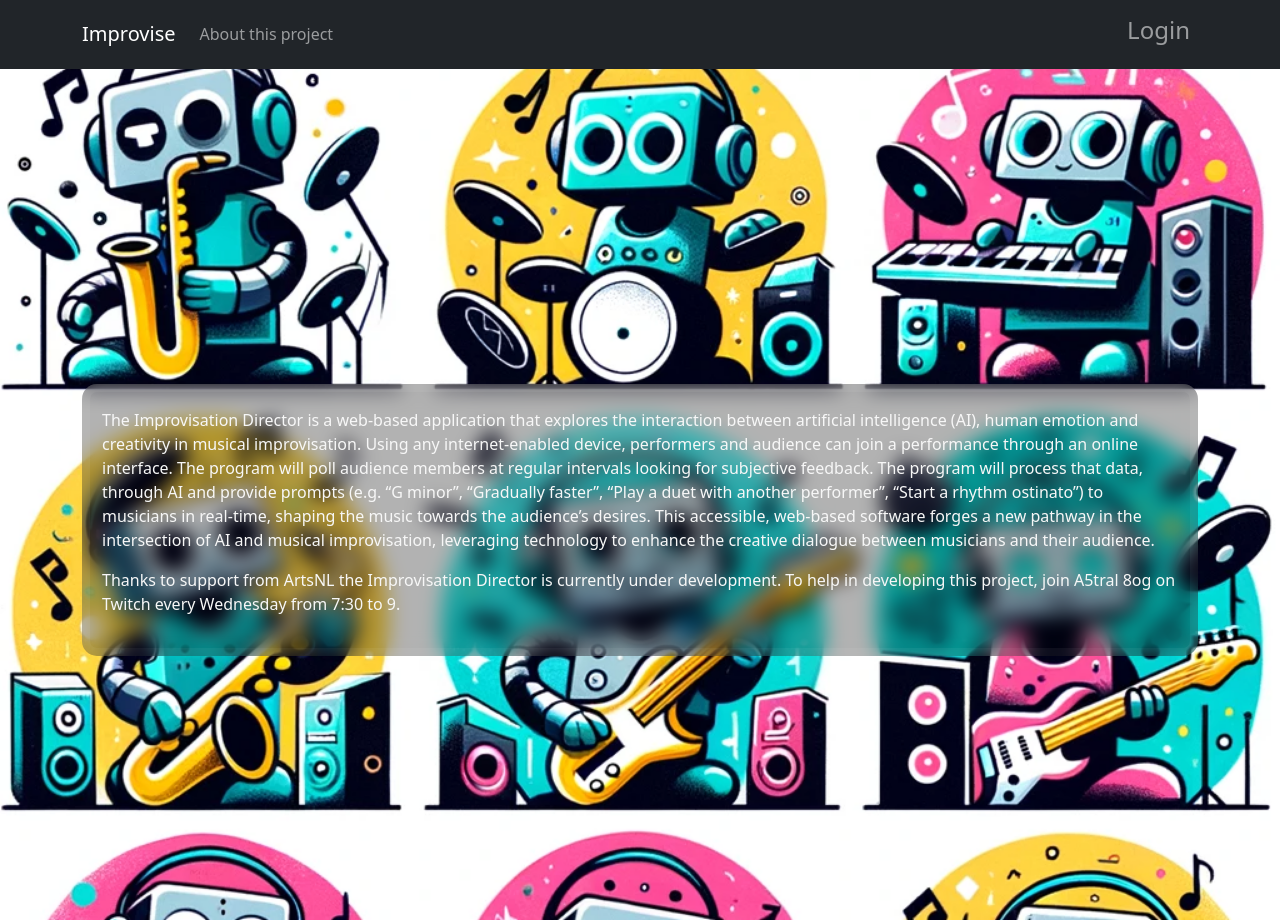
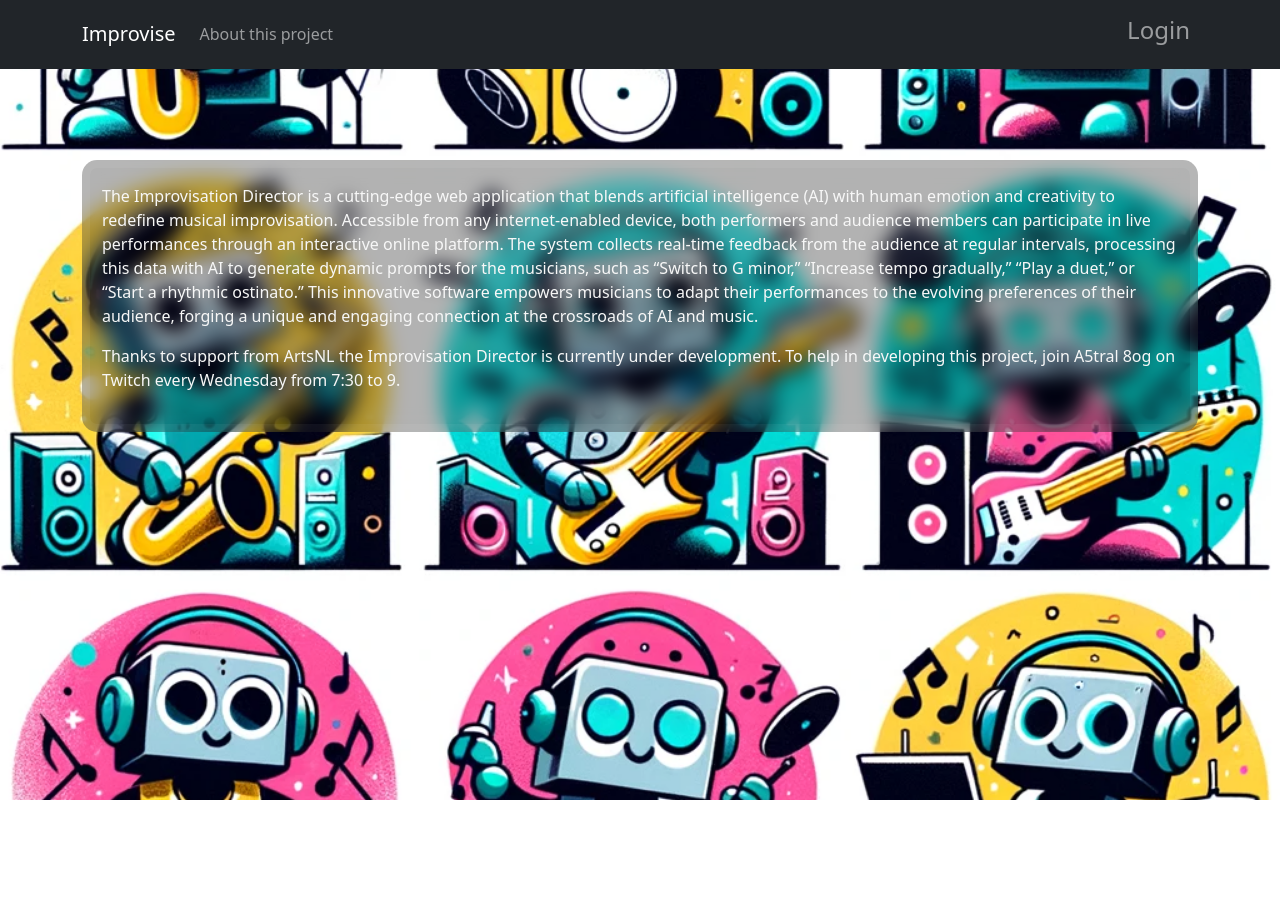
Before and after one commit to Chrisharnett/improvisation-machine, a React (Create React App) app: page /about in a window 1280 px wide. After the commit the page ends 800 px from the top, so only its background shows below. Built offline with nearby package versions, Linux system fonts and the light colour scheme; no server answers.

Commit message:
clean up

```diff
--- a/src/App.js
+++ b/src/App.js
@@ -12,7 +12,7 @@ import { useToken } from "./auth/useToken.js";
 import getCognitoURL from "./auth/getCognitoURL.js";
 import About from "./pages/About.js";
 
-const websocketURL = "wss://ws.a5tral8og.com";
+const websocketURL = process.env.REACT_APP_WEBSOCKET_API_LOCAL;
 
 function App() {
   const [loggedIn, setLoggedIn] = useState(false);
--- a/src/auth/getCognitoURL.js
+++ b/src/auth/getCognitoURL.js
@@ -1,6 +1,6 @@
 const getCognitoUrl = () => {
   // console.log(process.env.REACT_APP_COGNITO_DOMAIN);
-  return `${process.env.REACT_APP_COGNITO_DOMAIN}/login?response_type=code&client_id=${process.env.REACT_APP_CLIENT_ID}&redirect_uri=${process.env.REACT_APP_COGNITO_CALLBACK_PROD}`;
+  return `${process.env.REACT_APP_COGNITO_DOMAIN}/login?response_type=code&client_id=${process.env.REACT_APP_CLIENT_ID}&redirect_uri=${process.env.REACT_APP_COGNITO_CALLBACK}`;
 };
 
 export default getCognitoUrl;
--- a/src/components/NavBar.js
+++ b/src/components/NavBar.js
@@ -34,7 +34,7 @@ const Navigation = ({
         `${process.env.REACT_APP_AUTH_API}`,
         JSON.stringify({
           code: code,
-          redirect_uri: process.env.REACT_APP_COGNITO_CALLBACK_LOCAL,
+          redirect_uri: process.env.REACT_APP_COGNITO_CALLBACK,
         })
       );
       const newToken = response.data;
--- a/src/pages/About.js
+++ b/src/pages/About.js
@@ -10,10 +10,10 @@ const About = () => {
       <TopSpacer />
       <Container
         className="d-flex align-items-center justify-content-center"
-        style={{ height: "100vh", width: "100vw" }}
+        style={{ width: "100vw" }}
       >
         <Container className="midLayer glass">
-          <p>
+          {/* <p>
             The Improvisation Director is a web-based application that explores
             the interaction between artificial intelligence (AI), human emotion
             and creativity in musical improvisation. Using any internet-enabled
@@ -27,6 +27,21 @@ const About = () => {
             forges a new pathway in the intersection of AI and musical
             improvisation, leveraging technology to enhance the creative
             dialogue between musicians and their audience.
+          </p> */}
+          <p>
+            The Improvisation Director is a cutting-edge web application that
+            blends artificial intelligence (AI) with human emotion and
+            creativity to redefine musical improvisation. Accessible from any
+            internet-enabled device, both performers and audience members can
+            participate in live performances through an interactive online
+            platform. The system collects real-time feedback from the audience
+            at regular intervals, processing this data with AI to generate
+            dynamic prompts for the musicians, such as “Switch to G minor,”
+            “Increase tempo gradually,” “Play a duet,” or “Start a rhythmic
+            ostinato.” This innovative software empowers musicians to adapt
+            their performances to the evolving preferences of their audience,
+            forging a unique and engaging connection at the crossroads of AI and
+            music.
           </p>
           <p>
             Thanks to support from ArtsNL the Improvisation Director is
--- a/src/pages/PerformPage.js
+++ b/src/pages/PerformPage.js
@@ -91,15 +91,15 @@ const PerformPage = ({ loggedIn }) => {
     }
   }, [incomingMessage, userId]);
 
-  useEffect(() => {
-    if (!loggedIn) {
-      setShowCreateModal(false);
-      setShowJoinModal(true);
-    } else {
-      setShowJoinModal(false);
-      setShowCreateModal(true);
-    }
-  }, [loggedIn]);
+  // useEffect(() => {
+  //   if (!loggedIn) {
+  //     setShowCreateModal(false);
+  //     setShowJoinModal(true);
+  //   } else {
+  //     setShowJoinModal(false);
+  //     setShowCreateModal(true);
+  //   }
+  // }, [loggedIn]);
 
   useEffect(() => {
     if (user) {
```
Also changed, not shown: src/pages/HomePage.js (+0 -12 lines).
